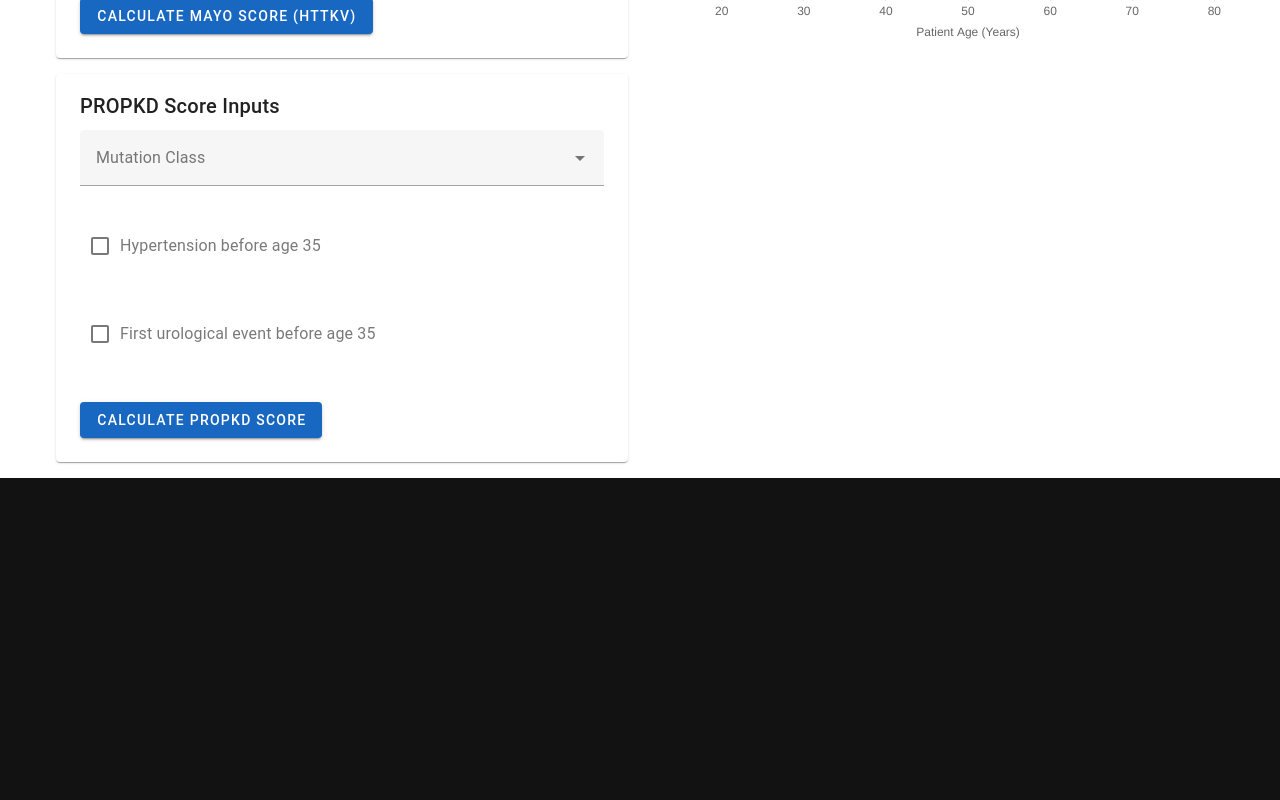
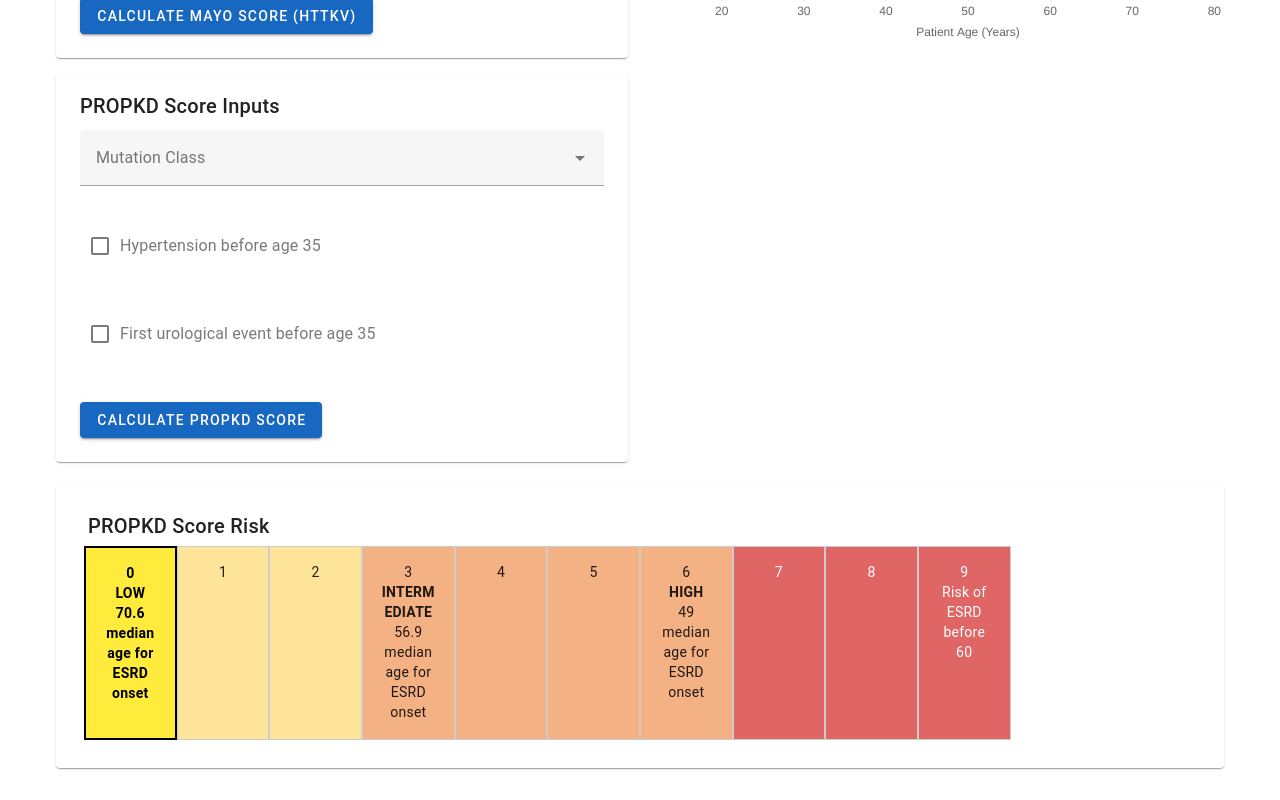
Before and after one commit to halbritter-lab/adpkd-risk, a Vue app: page / in a window 1280 px wide. Shown: the part 530-1330 px from the top of the page. Before the commit the page ends 1008 px from the top, so only its background shows below. Built offline with nearby package versions, Linux system fonts and the light colour scheme; what webfontloader would draw is missing.

Commit message:
feat: Add PROPKDChart component to display PROPKD score risk

```diff
--- a/src/App.vue
+++ b/src/App.vue
@@ -99,6 +99,13 @@
             </div>
           </v-col>
         </v-row>
+
+        <!-- PROPKD Chart Section -->
+        <v-row>
+          <v-col cols="12">
+            <PROPKDChart :score="propkdScore" />
+          </v-col>
+        </v-row>
       </v-container>
     </v-main>
   </v-app>
@@ -106,9 +113,10 @@
 
 <script>
 import LineChart from './components/LineChart.vue';
+import PROPKDChart from './components/PROPKDChart.vue'; // Import the new component
 
 export default {
-  components: { LineChart },
+  components: { LineChart, PROPKDChart },
   data() {
     return {
       patientId: null,
@@ -151,6 +159,7 @@ export default {
         ],
       },
       isDark: false, // Default to light theme
+      propkdScore: 0, // Initialize the PROPKD score
     };
   },
   methods: {
@@ -221,9 +230,7 @@ export default {
 
       const hypertensionScore = this.hypertension ? 2 : 0;
       const urologicalEventScore = this.firstUrologicalEvent ? 2 : 0;
-      const totalScore = mutationScore + hypertensionScore + urologicalEventScore;
-
-      alert(`PROPKD Score: ${totalScore}`);
+      this.propkdScore = mutationScore + hypertensionScore + urologicalEventScore; // Calculate PROPKD Score
     },
   },
 };
--- /dev/null
+++ b/src/components/PROPKDChart.vue
@@ -0,0 +1,84 @@
+<template>
+  <v-card outlined class="pa-4 mb-4">
+    <v-card-title>PROPKD Score Risk</v-card-title>
+    <v-card-text>
+      <v-row class="text-center" dense>
+        <v-col
+          v-for="cell in scoreGrid"
+          :key="cell.value"
+          :class="['pa-4', getCellStyle(cell)]"
+          cols="1"
+        >
+          <div>{{ cell.value }}</div>
+          <div v-if="cell.label" class="font-weight-bold">{{ cell.label }}</div>
+          <div>{{ cell.description }}</div>
+        </v-col>
+      </v-row>
+    </v-card-text>
+  </v-card>
+</template>
+
+<script>
+export default {
+  props: {
+    score: {
+      type: Number,
+      required: true,
+    },
+  },
+  data() {
+    return {
+      scoreGrid: [
+        { value: 0, label: 'LOW', description: '70.6 median age for ESRD onset' },
+        { value: 1, label: '', description: '' },
+        { value: 2, label: '', description: '' },
+        { value: 3, label: 'INTERMEDIATE', description: '56.9 median age for ESRD onset' },
+        { value: 4, label: '', description: '' },
+        { value: 5, label: '', description: '' },
+        { value: 6, label: 'HIGH', description: '49 median age for ESRD onset' },
+        { value: 7, label: '', description: '' },
+        { value: 8, label: '', description: '' },
+        { value: 9, label: '', description: 'Risk of ESRD before 60' },
+      ],
+    };
+  },
+  methods: {
+    getCellStyle(cell) {
+      if (cell.value === this.score) {
+        return 'highlight-cell'; // Highlight style for current score
+      } else if (cell.value <= 2) {
+        return 'low-risk';
+      } else if (cell.value >= 3 && cell.value <= 6) {
+        return 'intermediate-risk';
+      } else {
+        return 'high-risk';
+      }
+    },
+  },
+};
+</script>
+
+<style scoped>
+.low-risk {
+  background-color: #ffe599;
+  border: 1px solid #ccc;
+}
+
+.intermediate-risk {
+  background-color: #f4b183;
+  border: 1px solid #ccc;
+}
+
+.high-risk {
+  background-color: #e06666;
+  border: 1px solid #ccc;
+  color: white;
+}
+
+.highlight-cell {
+  background-color: #ffeb3b !important; /* Highlight the active cell */
+  border: 2px solid #000;
+  color: #000;
+  font-weight: bold;
+}
+</style>
```
